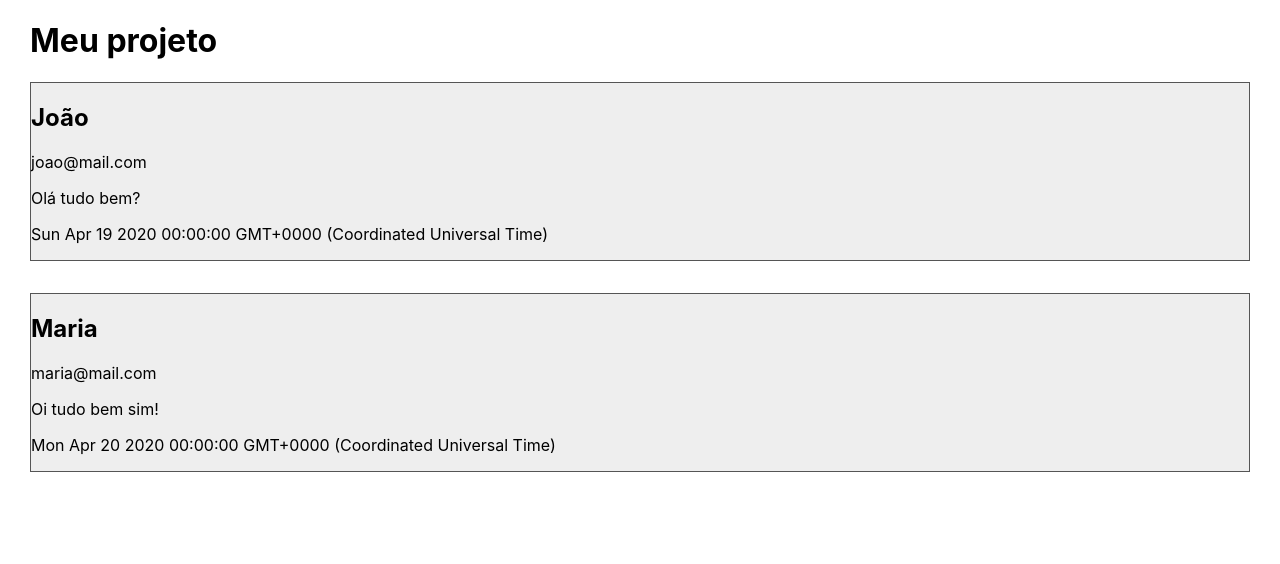
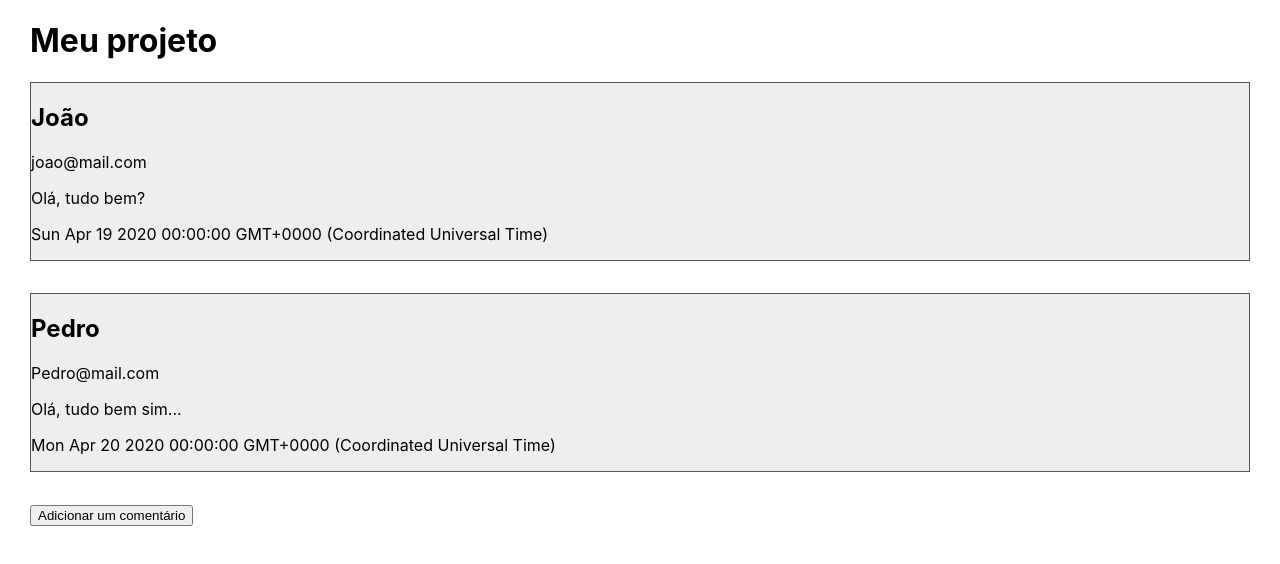
Before and after one commit to Thiagodessa41/react-estud, a React (Create React App) app: page / in a window 1280 px wide. Shown: the top 564 px of the page. Built offline with nearby package versions, Linux system fonts and the light colour scheme.

Commit message:
ManipulacaoPropriedades

```diff
--- a/src/App.js
+++ b/src/App.js
@@ -1,21 +1,57 @@
-import React from 'react';
+import React, {Component} from 'react';
 import './App.css';
 import Comentario from './components/cometario';
 
-function App() {
-  return (
-    <div className="App">
-     <h1>Meu projeto</h1>
+class App extends Component {
 
-     <Comentario nome="João" email="joao@mail.com" data={new Date(2020, 3, 19)}>
-      Olá tudo bem?
-     </Comentario>
+  state={
+    comentarios:[
+      {
+      nome:'João',
+      email:'joao@mail.com',
+      data: new Date(2020, 3, 19),
+      mensagem: 'Olá, tudo bem?'
+      },
+      {
+        nome:'Pedro',
+        email:'Pedro@mail.com',
+        data: new Date(2020, 3, 20),
+        mensagem: 'Olá, tudo bem sim...'
+        }
+    ]
+  }
+ // para adicionar um novo comentario
+  adicionarComentario = () =>{
+    const novoComentario = {
+      nome: 'Maria',
+      email:'maria@gmail.com',
+      data: new Date(),
+      mensagem:'Ola pessoal..'
+    }
+    this.setState({comentarios: [...this.state.comentarios, novoComentario]})
+  }
 
-     <Comentario nome="Maria" email="maria@mail.com" data={new Date(2020, 3, 20)}>
-       Oi tudo bem sim!
-     </Comentario>
-    </div>
-  );
+
+
+  render(){
+    return (
+      <div className="App">
+       <h1>Meu projeto</h1>
+      {this.state.comentarios.map((comentario,indice) =>(
+        <Comentario
+        key={indice}
+        nome={comentario.nome}
+        email={comentario.email}
+        data={comentario.data}>
+        {comentario.mensagem}
+        </Comentario>
+      ))}
+
+             <button onClick={this.adicionarComentario}>Adicionar um comentário</button>
+      </div>
+      );
+  }
+
 }
 
 export default App;
```
